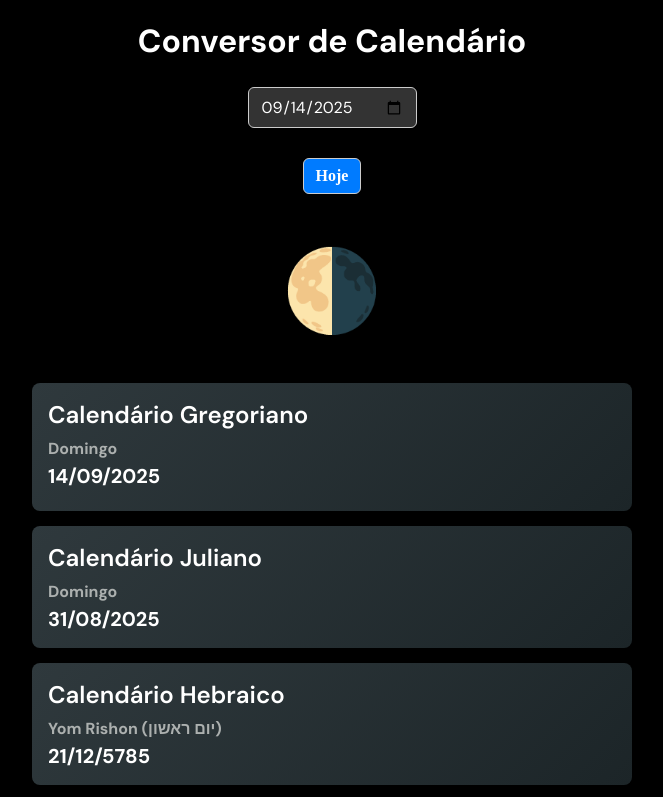
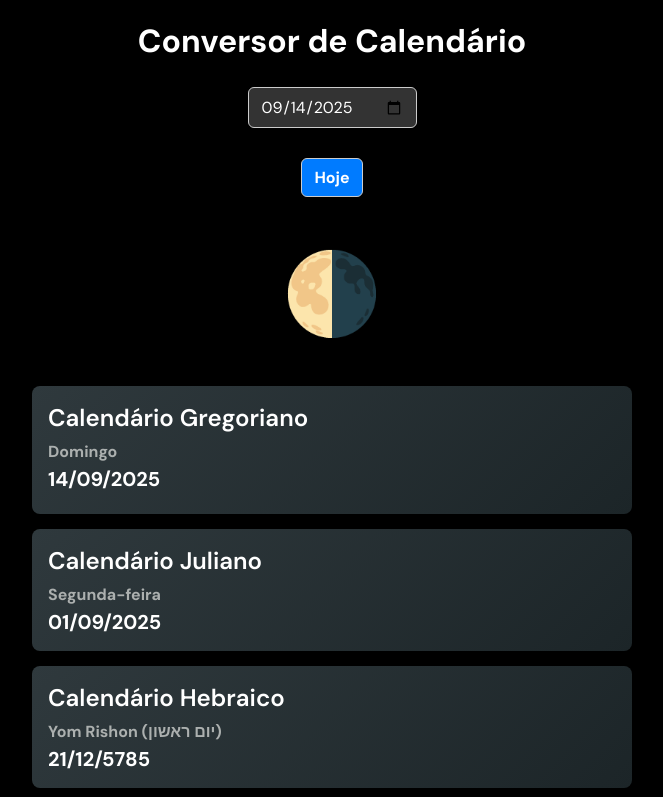
Before and after one commit to joaopedro19495-collab/Conversor-de-Calend-rio, a plain HTML site: page index.html in a window 1280 px wide. Shown: the top 797 px of the page, without its empty margins (308-971 px from the left). Drawn offline with Linux system fonts and the light colour scheme.

Commit message:
Update index.html

```diff
--- a/index.html
+++ b/index.html
@@ -44,7 +44,7 @@
       background: #007bff;
       color: #fff;
       font-weight: bold;
-      font-family: Manrope;
+      font-family: DM Sans;
     }
     .moon-container {
       display: flex;
@@ -170,7 +170,7 @@
     }
 
     function julianHorizontal(date){
-        const julianDate = new Date(date.getTime() - 14*DAY_MS);
+        const julianDate = new Date(date.getTime() - 13*DAY_MS);
         const day = julianDate.getDate();
         const month = julianDate.getMonth() + 1;
         const year = julianDate.getFullYear();
@@ -225,7 +225,7 @@
       document.getElementById('greg-weekday').textContent = gregWeekdays[date.getDay()];
 
       document.getElementById('julian').innerHTML = julianHorizontal(date);
-      document.getElementById('julian-weekday').textContent = gregWeekdays[new Date(date.getTime()-14*DAY_MS).getDay()];
+      document.getElementById('julian-weekday').textContent = gregWeekdays[new Date(date.getTime()-13*DAY_MS).getDay()];
 
       document.getElementById('hebrew').innerHTML = hebrewHorizontal(date);
       document.getElementById('hebrew-weekday').textContent = hebWeekdays[date.getDay()];
```
